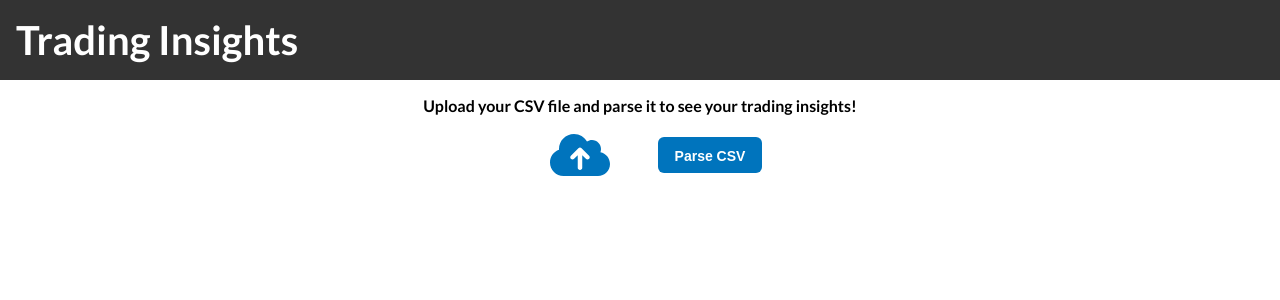
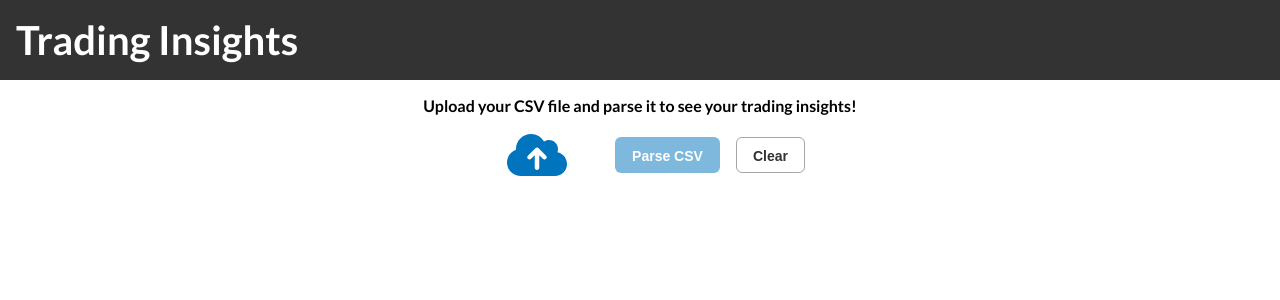
Before and after one commit to VinothK1447/datagrid, a React (Create React App) app: page / in a window 1280 px wide. Shown: the top 300 px of the page. Built offline with nearby package versions, Linux system fonts and the light colour scheme.

Commit message:
Styling updates

```diff
--- a/src/components/FileUpload/index.tsx
+++ b/src/components/FileUpload/index.tsx
@@ -4,10 +4,11 @@ import Utils from '../../utils/Utils'
 import DataGrid from '../DataGrid'
 import { FontAwesomeIcon } from '@fortawesome/react-fontawesome'
 import { faCloudArrowUp, faCircleCheck, faCircleXmark } from '@fortawesome/free-solid-svg-icons'
+import classNames from 'classnames'
 
 const FileUploader = () => {
 	const fileInputBtn = useRef<any>()
-	const [csvFile, setCsvFile] = useState()
+	const [csvFile, setCsvFile] = useState<any>()
 	const [csvArray, setCsvArray] = useState<any>()
 	const [headers, setHeaders] = useState<string[]>([])
 	const [totalPages, setTotalPages] = useState(0)
@@ -29,9 +30,10 @@ const FileUploader = () => {
 	const updateFile = (e: React.ChangeEvent) => {
 		let elem = e.target as any
 		const file = elem.files[0]
-		if (file) {
+		if (file && file.size > -1) {
 			setFileStatus('success')
-		} else {
+		}
+		if (!file) {
 			setFileStatus('error')
 		}
 		setCsvFile(file)
@@ -48,6 +50,12 @@ const FileUploader = () => {
 		fileInputBtn.current.click()
 	}
 
+	const removeFile = () => {
+		fileInputBtn.current.value = null
+		setCsvFile(null)
+		setFileStatus(null)
+	}
+
 	return (
 		<>
 			<div className='upload-section'>
@@ -55,8 +63,11 @@ const FileUploader = () => {
 				<FontAwesomeIcon icon={faCloudArrowUp} size={'3x'} onClick={uploadFile} className={'file-input-icon'} />
 				{fileStatus && fileStatus === 'success' ? <FontAwesomeIcon icon={faCircleCheck} size={'2x'} className={'file-upload-success'} /> : null}
 				{fileStatus && fileStatus === 'error' ? <FontAwesomeIcon icon={faCircleXmark} size={'2x'} className={'file-upload-error'} /> : null}
-				<button onClick={parseCSVFile} className={'primary-btn'}>
+				<button onClick={parseCSVFile} className={classNames('primary-btn', !csvFile && 'disabled')}>
 					{STATIC_STRINGS.PARSE_CSV_BTN_TXT}
+				</button>
+				<button onClick={removeFile} className={'tertiary-btn'}>
+					{STATIC_STRINGS.CLEAR_BTN_TEXT}
 				</button>
 			</div>
 			<div className='datagrid-section'>{headers && csvArray && <DataGrid data={csvArray} headers={headers} bordered={true} totalPages={totalPages} />}</div>
--- a/src/styles/common.scss
+++ b/src/styles/common.scss
@@ -37,3 +37,9 @@
 	border: 1px solid $light-black;
 	color: $bg-black;
 }
+
+.disabled {
+	pointer-events: none;
+	cursor: not-allowed;
+	opacity: 0.5;
+}
```
